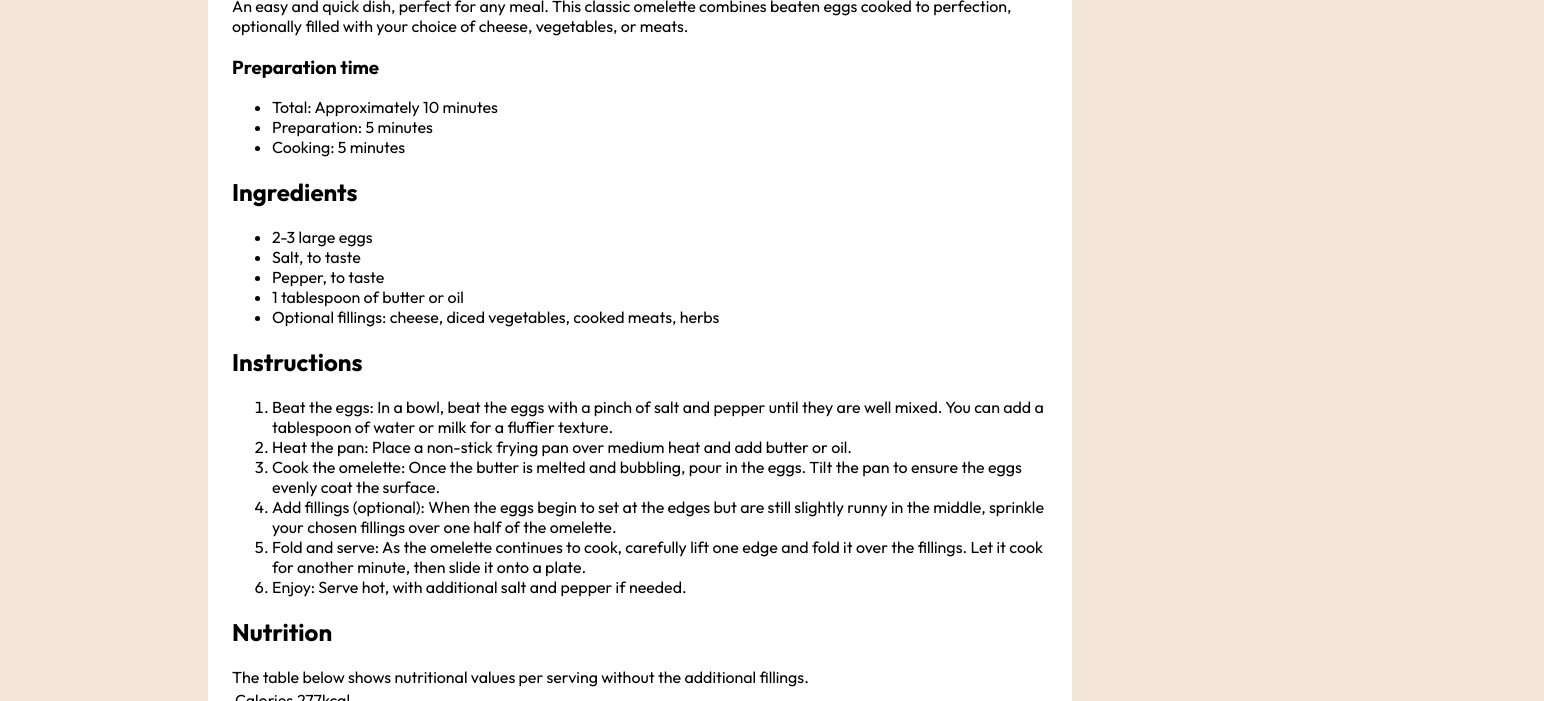
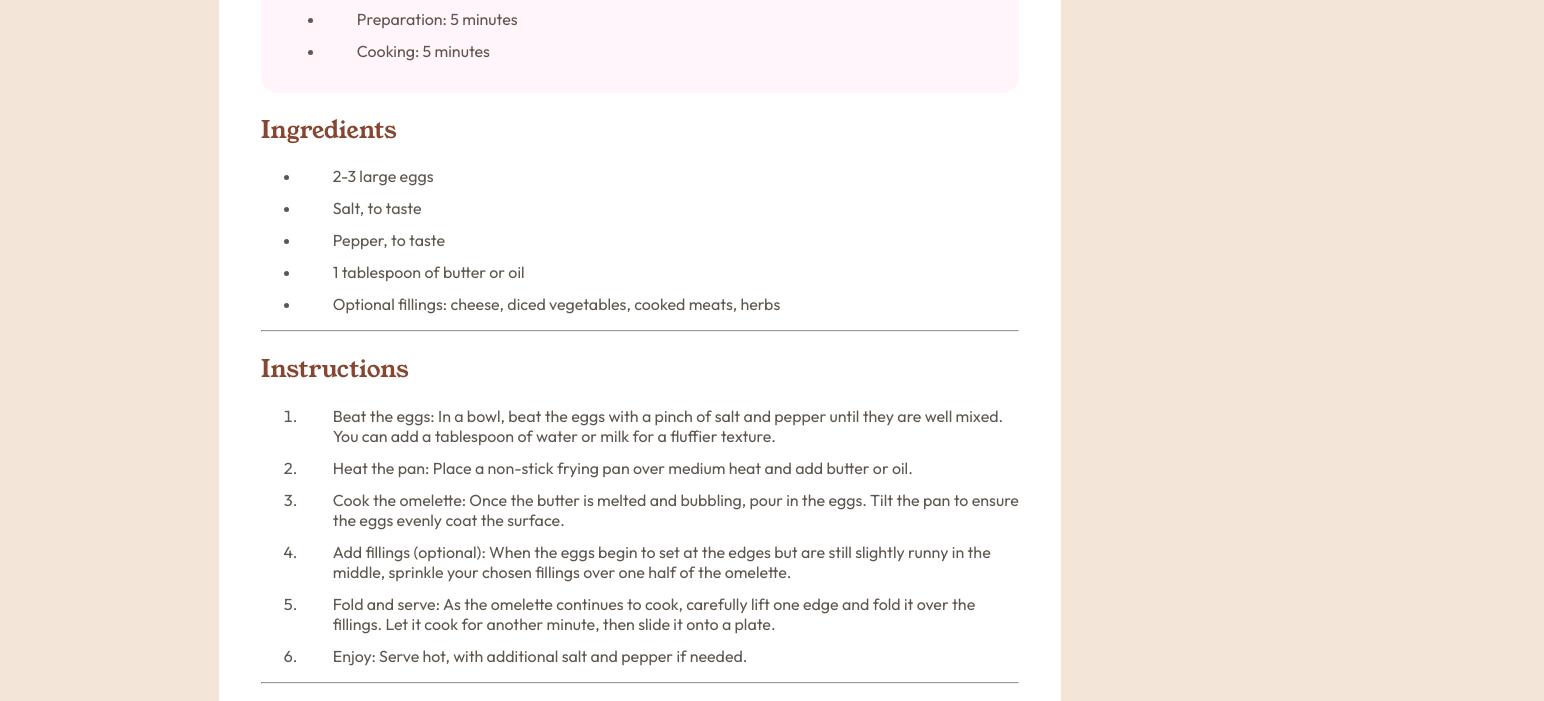
Before and after one commit to nerdynischal/recipe-page-main, a plain HTML site: page index.html in a window 1280 px wide. Shown: the part 361-1062 px from the top of the page, 1544 px wide, since content can reach past the window. Drawn offline with Linux system fonts and the light colour scheme.

Commit message:
Add style prep

```diff
--- a/index.html
+++ b/index.html
@@ -51,6 +51,8 @@
             </li>
           </ul>
         </section>
+        <hr />
+
         <section class="instructions">
           <h2>Instructions</h2>
           <ol>
@@ -82,6 +84,8 @@
             </li>
           </ol>
         </section>
+        <hr />
+
         <section class="nutrition">
           <h2>Nutrition</h2>
           The table below shows nutritional values per serving without the
--- a/style.css
+++ b/style.css
@@ -2,15 +2,60 @@ body,
 main {
   background-color: hsl(30, 54%, 90%);
   font-family: Outfit, sans-serif;
+  color: hsl(30, 10%, 34%);
+  font-weight: 400;
   display: flex;
   align-items: center;
   justify-content: center;
   height: 100vh;
+  padding-top: 72px;
+}
+
+h1,
+h2 {
+  font-family: Young Serif;
+  font-weight: 400;
+}
+
+h1 {
+  color: hsl(24, 5%, 18%);
+}
+h2 {
+  color: hsl(14, 45%, 36%);
+}
+
+li {
+  padding-left: 32px;
+  margin-bottom: 12px;
+}
+
+li:last-child {
+  margin-bottom: 0;
 }
 
 .main-card {
   background-color: white;
   border-radius: 24px;
-  padding: 24px;
+  padding: 42px;
   max-width: 60%;
 }
+
+.main-card img {
+  width: 100%;
+  border-radius: 16px;
+}
+
+.prep {
+  background-color: hsl(330, 100%, 98%);
+  padding: 24px;
+  border-radius: 16px;
+}
+
+.prep h3 {
+  margin: 0;
+  color: hsl(332, 51%, 32%);
+}
+
+.prep ul {
+  margin-bottom: 8px;
+}
```
